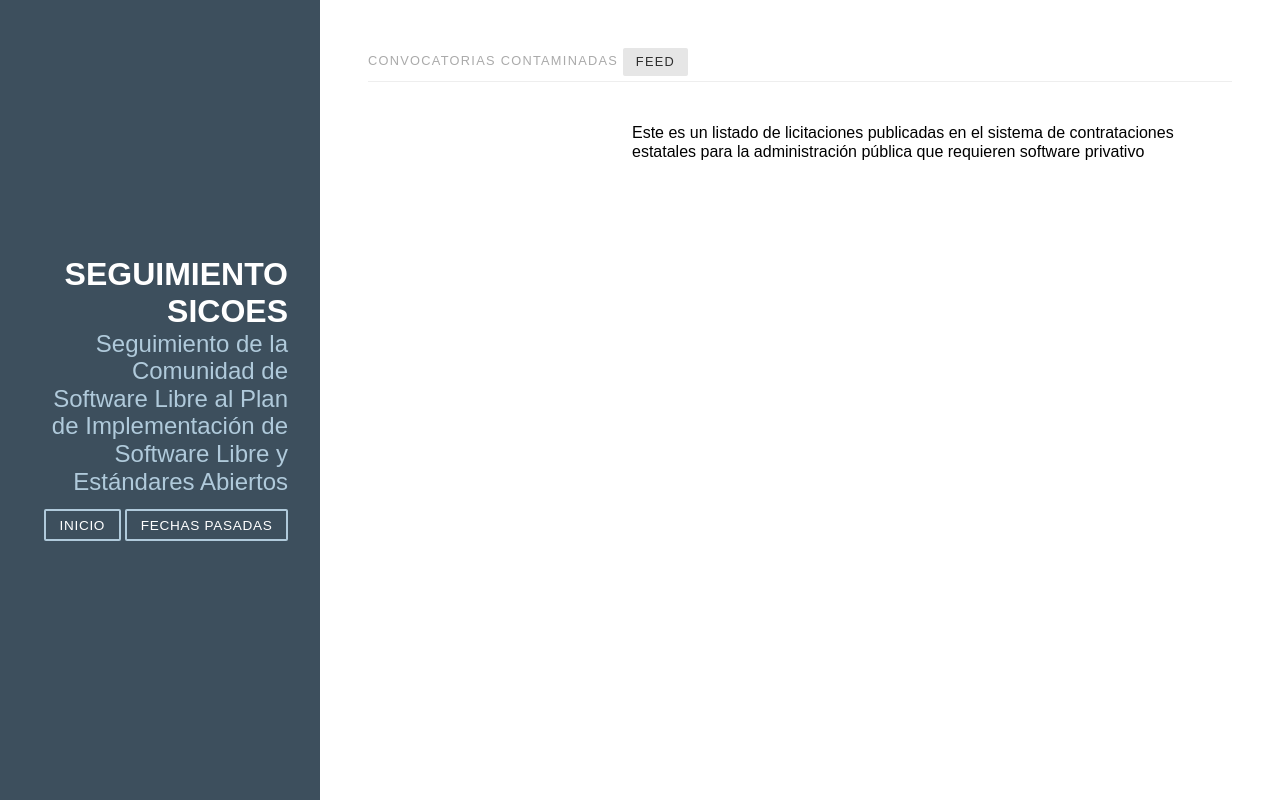
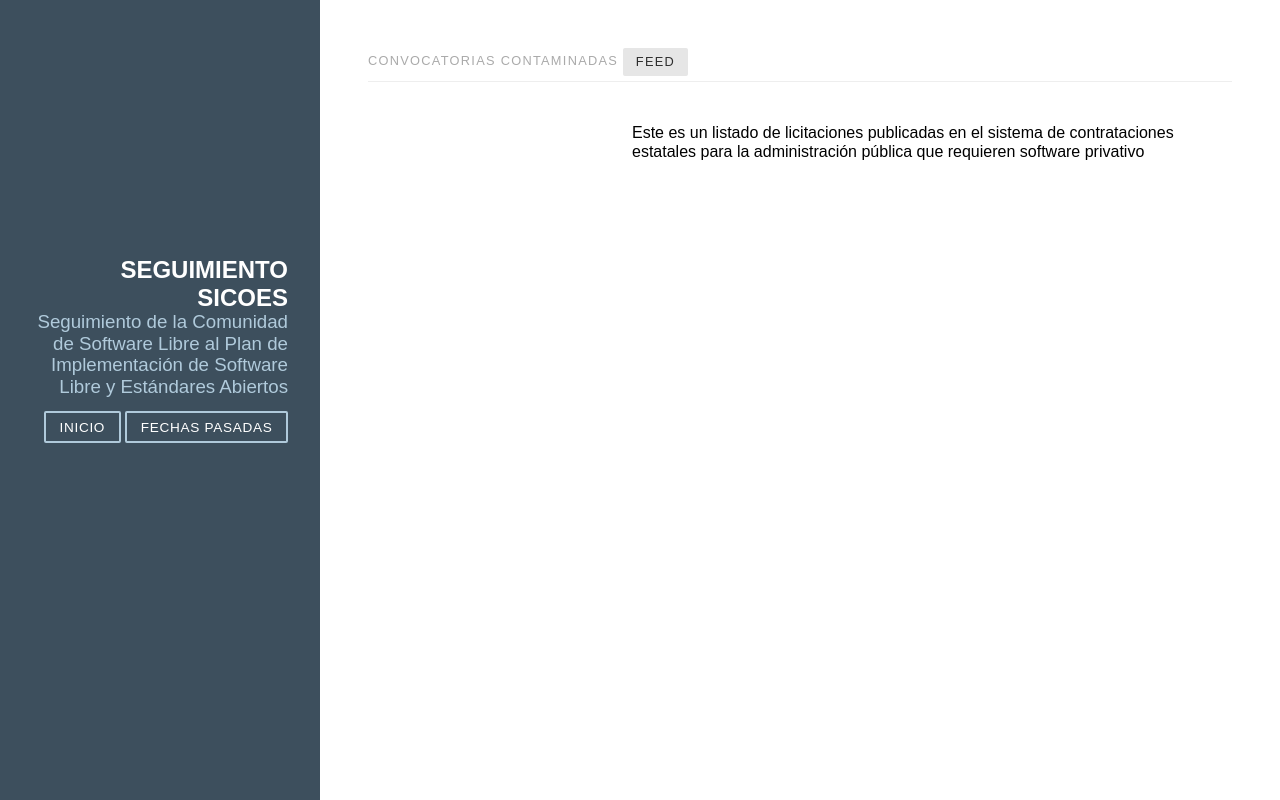
Before and after one commit to eigenwijsje/pislea2, a Django app: page /convocatorias/ in a window 1280 px wide. Run offline with Django 3.2, Linux system fonts and the light colour scheme; data that the repository does not hold is empty; some libraries are stand-ins or nearby versions.

Commit message:
cambio mínimo en la página de convocatorias

```diff
--- a/seguimiento/templates/convocatorias/convocatoria_base.html
+++ b/seguimiento/templates/convocatorias/convocatoria_base.html
@@ -23,8 +23,8 @@
 <div id="layout" class="pure-g">
     <div class="sidebar pure-u-1 pure-u-md-1-4">
         <div class="header">
-            <h1 class="brand-title">Seguimiento SICOES</h1>
-            <h2 class="brand-tagline">Seguimiento de la Comunidad de Software Libre al Plan de Implementación de Software Libre y Estándares Abiertos</h2>
+            <h2 class="brand-title">Seguimiento SICOES</h22>
+            <h3 class="brand-tagline">Seguimiento de la Comunidad de Software Libre al Plan de Implementación de Software Libre y Estándares Abiertos</h3>
 
             <nav class="nav">
                 <ul class="nav-list">
```
